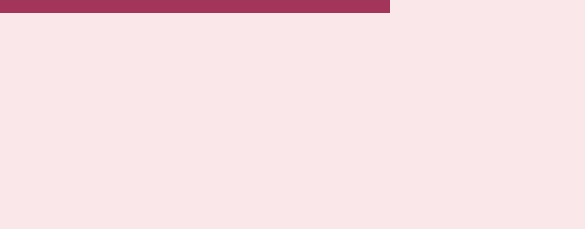
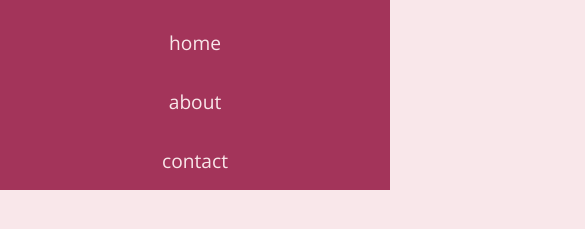
Before and after one commit to laurencecnerual/cc-hamburger-menu, a plain HTML site: page index.html in a window 390 px wide. Shown: the part 43-272 px from the top of the page, 585 px wide, since content can reach past the window. Drawn offline with nearby package versions, Linux system fonts and the light colour scheme.

Commit message:
Feat: Implements sub menu for mobile view

```diff
--- a/index.html
+++ b/index.html
@@ -12,13 +12,18 @@
 </head>
 <body>
   <header>
-    <h1>BURGER</h1>
-    <h2>☰</h2>
-    <ul>
-      <li><a href="#">home</a></li>
-      <li><a href="#">about</a></li>
-      <li><a href="#">contact</a></li>
+    <h1 id="logo">BURGER</h1>
+    <h2 id="menu-icon">☰</h2>
+    <ul id="desktop">
+      <li class="desktop"><a href="#">home</a></li>
+      <li class="desktop"><a href="#">about</a></li>
+      <li class="desktop"><a href="#">contact</a></li>
     </ul>
   </header>
+  <ul id="mobile">
+    <li class="mobile"><a href="#">home</a></li>
+    <li class="mobile"><a href="#">about</a></li>
+    <li class="mobile"><a href="#">contact</a></li>
+  </ul>
 </body>
 </html>
--- a/style.css
+++ b/style.css
@@ -31,7 +31,7 @@ li {
   font-family: "Open Sans", system-ui;
 }
 
-h2:hover, li:hover {
+li:hover {
   background-color: rgb(157,26,70);
 }
 
@@ -48,9 +48,28 @@ h2 {
   padding: 16px 20px;
 }
 
+ul#mobile {
+  display: none;
+}
+
 @media only screen and (max-width: 600px) {
-  ul {
+  ul#desktop {
     display: none;
+  }
+
+  ul#mobile {
+    display: flex;
+    flex-direction: column;
+    align-items: center;
+    background-color: rgb(163,52,90);
+  }
+
+  li.mobile {
+    padding: 16px 100%
+  }
+
+  h2:hover, li.mobile:hover {
+    background-color: rgb(118,13,48);
   }
 
   h2 {
```
